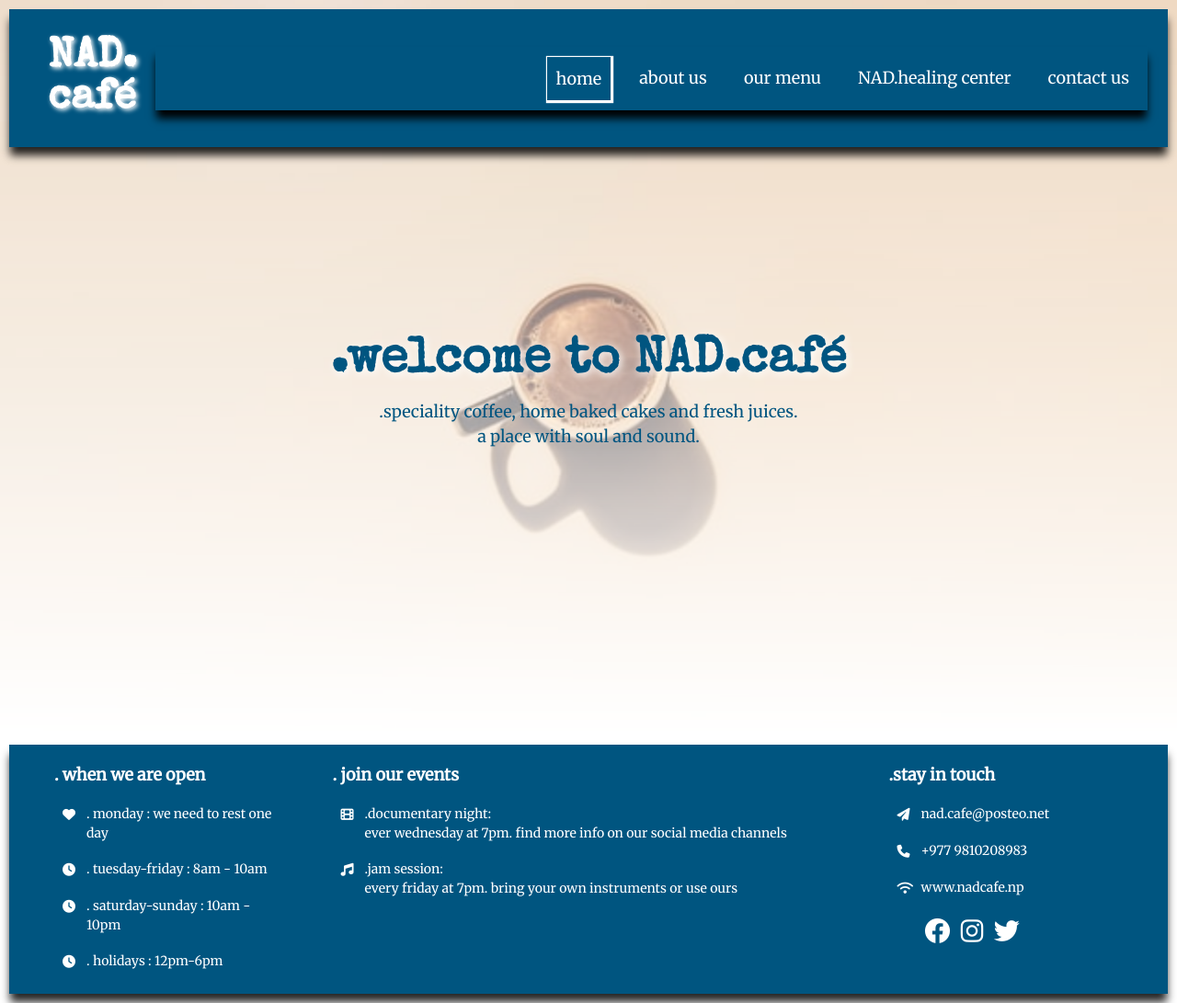
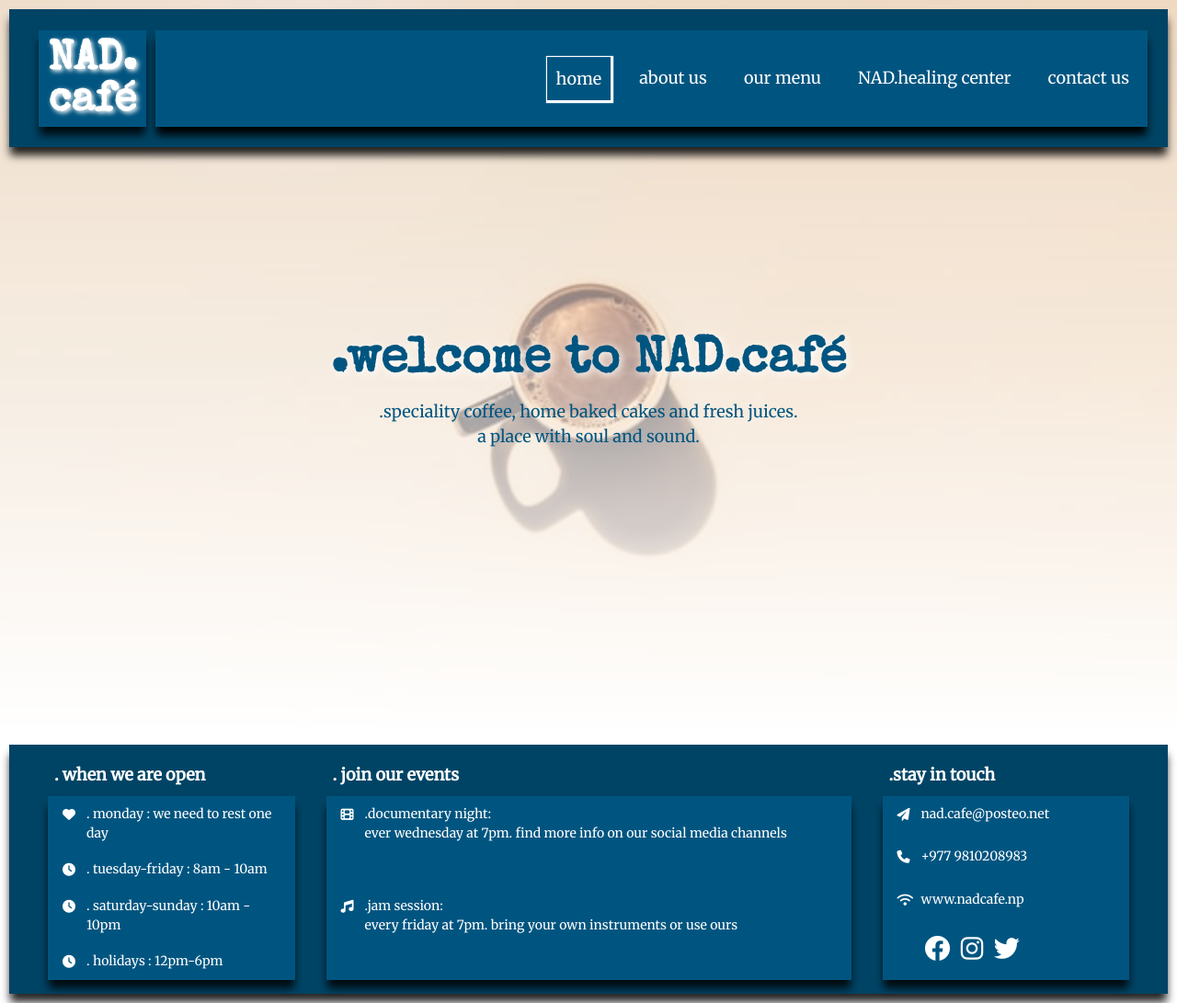
Before and after one commit to MaHu4/WebProject_CoffeeShop, a plain HTML site: page index.html in a window 1280 px wide. Shown: the whole page at 92% size. Drawn offline with nearby package versions, Linux system fonts and the light colour scheme.

Commit message:
new second-background colour of navbar

```diff
--- a/style.css
+++ b/style.css
@@ -35,7 +35,7 @@ h1 {
   /* navbar */
 
 .navbar {
-  background-color: #005580;
+  background-color: #004465;
   color: white !important;
   text-decoration: none;
   height: 150px;
@@ -48,13 +48,17 @@ h1 {
   font-family:'Special Elite', cursive;
   font-size: 2.5em;
   font-weight: bolder;
+  font-style: normal;
   color: white !important;
   text-shadow: 2px 2px 5px white !important;
-  font-style: normal;
+  text-align: center;
+  text-decoration: none;
   line-height: 1.0;
+  background-color: #005580;
+  height: 105px;
   padding: 10px;
   margin: 10px;
-  text-decoration: none;
+  box-shadow: 0px 10px 9px -1px rgba(0,0,0,0.85);
 }
 
 .active {
@@ -95,8 +99,10 @@ h1 {
 }
 .navbar-collapse {
   background-color: #005580;
-  /*border: 1px solid white; */
+  min-height: 105px;
   box-shadow: 0px 10px 9px -1px black;
+}
+
 }
 /* If the screen size is 773px wide or more, set the font-size of <div> to 18px */
 @media screen and (min-width: 773px) {
@@ -114,7 +120,7 @@ h1 {
   /* footer */
 .footer {
   align-items: center;
-  background-color: #005580;
+  background-color:#004465;
   font-size: 14px;
   /*text-decoration: none !important;*/
   color: white !important;
@@ -138,6 +144,8 @@ h1 {
   grid-gap: 10px;
   background-color: #005580;
   padding: 2px;
+  min-height: 200px;
+  box-shadow: 0px 10px 9px -1px rgba(0,0,0,0.85);
 }
 .grid-container > div {
   padding: 2px;
```
